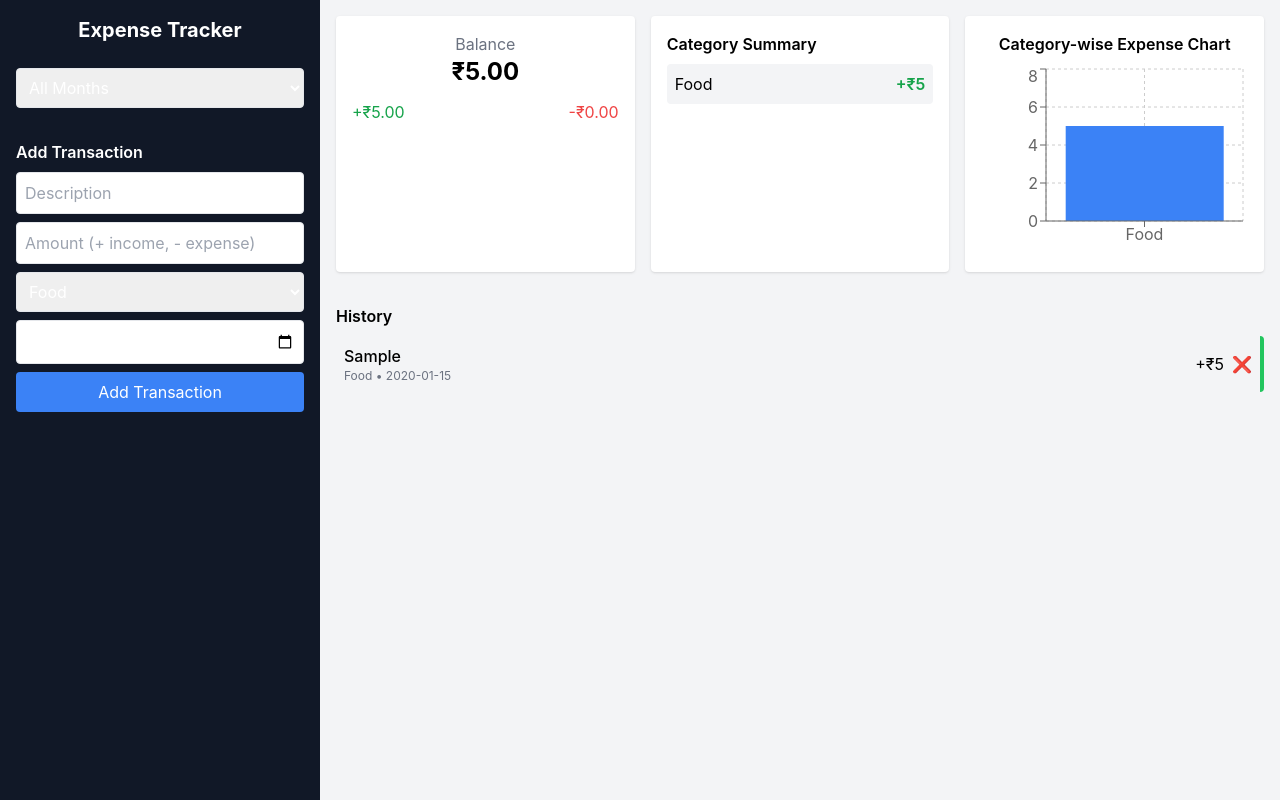
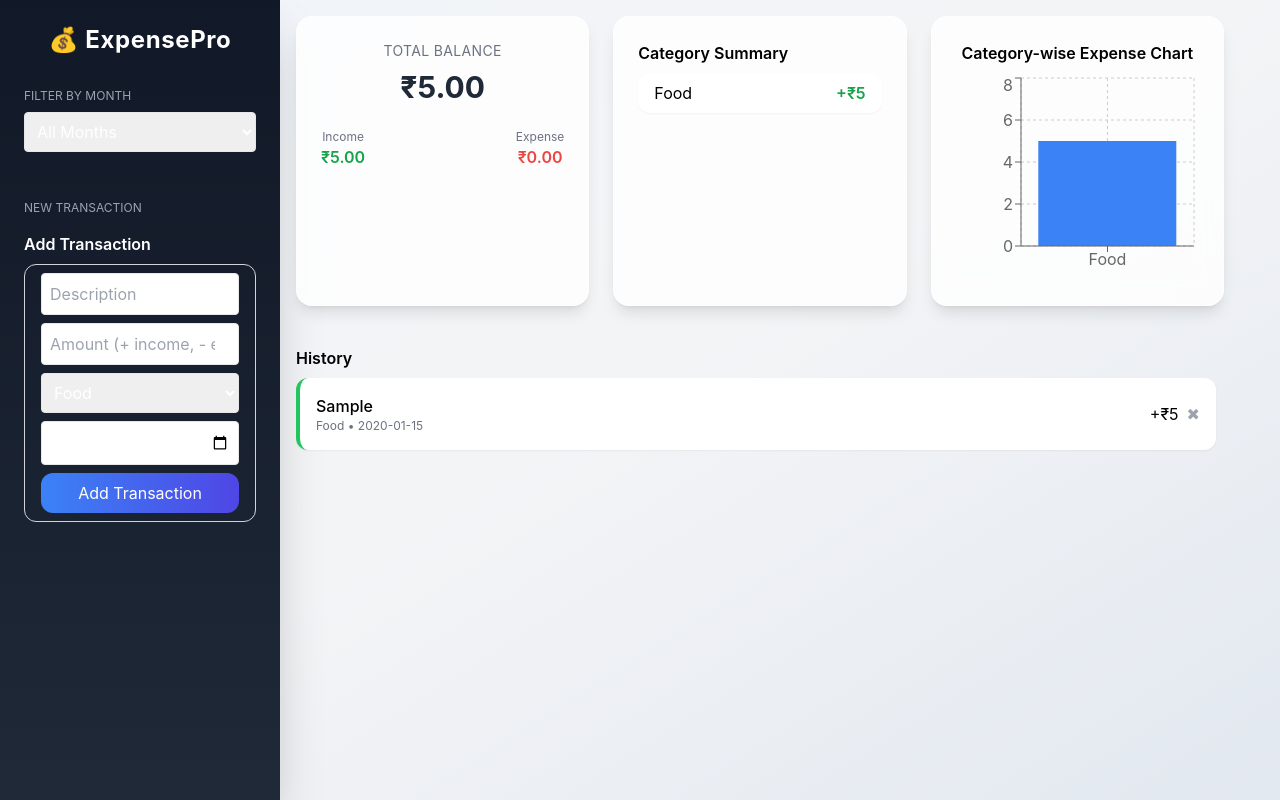
Before and after one commit to NaveenGowd1/react-expense-tracker, a React (Create React App) app: page / in a window 1280 px wide. Both pictures are taken after typing "Sample", "5", "2020-01-15" into the empty fields and a click on the button "Add Transaction". Built offline with nearby package versions, Linux system fonts and the light colour scheme.

Commit message:
Upgraded UI with advanced Tailwind dashboard design

```diff
--- a/src/App.js
+++ b/src/App.js
@@ -30,7 +30,8 @@ function App() {
       );
 
   return (
-    <div className="flex h-screen overflow-hidden bg-gray-100">
+    <div className="flex h-screen overflow-hidden bg-gradient-to-br from-slate-100 via-gray-100 to-slate-200">
+
       <Sidebar
         addTransaction={addTransaction}
         selectedMonth={selectedMonth}
--- a/src/components/AddTransaction.jsx
+++ b/src/components/AddTransaction.jsx
@@ -29,7 +29,8 @@ const AddTransaction = ({ addTransaction }) => {
     <div className="mt-4">
       <h3 className="font-semibold mb-2">Add Transaction</h3>
 
-      <form onSubmit={onSubmit}>
+      <form onSubmit={onSubmit} className="w-full rounded-xl border border-gray-300 px-4 py-2 focus:outline-none focus:ring-2 focus:ring-blue-400 mb-2"
+>
         <input
           type="text"
           placeholder="Description"
@@ -65,7 +66,8 @@ const AddTransaction = ({ addTransaction }) => {
           onChange={(e) => setDate(e.target.value)}
         />
 
-        <button className="w-full bg-blue-500 text-white p-2 rounded hover:bg-blue-600">
+        <button className="w-full bg-gradient-to-r from-blue-500 to-indigo-600 text-white py-2 rounded-xl hover:scale-[1.02] transition"
+>
           Add Transaction
         </button>
       </form>
--- a/src/components/Balance.jsx
+++ b/src/components/Balance.jsx
@@ -11,19 +11,31 @@ const Balance = ({ transactions }) => {
       .filter((a) => a < 0)
       .reduce((acc, val) => acc + val, 0) * -1
   ).toFixed(2);
+return (
+  <div className="bg-white/80 backdrop-blur-md border border-white/40 rounded-2xl shadow-lg p-6 text-center hover:shadow-xl transition">
+    <h4 className="text-sm text-gray-500 uppercase tracking-wide">
+      Total Balance
+    </h4>
 
-  return (
-  <div className="bg-white p-4 rounded shadow text-center">
-    <h4 className="text-gray-500">Balance</h4>
-    <h2 className="text-2xl font-bold">₹{total}</h2>
+    <h2 className="text-3xl font-bold mt-2 text-gray-800">
+      ₹{total}
+    </h2>
 
-    <div className="flex justify-between mt-3">
-      <span className="text-green-600">+₹{income}</span>
-      <span className="text-red-500">-₹{expense}</span>
+    <div className="flex justify-between mt-6">
+      <div>
+        <p className="text-xs text-gray-500">Income</p>
+        <p className="text-green-600 font-semibold">₹{income}</p>
+      </div>
+
+      <div>
+        <p className="text-xs text-gray-500">Expense</p>
+        <p className="text-red-500 font-semibold">₹{expense}</p>
+      </div>
     </div>
   </div>
 );
 
+
 };
 
 export default Balance;
--- a/src/components/CategoryChart.jsx
+++ b/src/components/CategoryChart.jsx
@@ -29,13 +29,15 @@ const CategoryChart = ({ transactions }) => {
   }
 
   return (
-    <div className="bg-white p-4 rounded shadow h-full">
+   <div className="bg-white/80 backdrop-blur-md border border-white/40 rounded-2xl shadow-lg p-6 hover:shadow-xl transition">
+
 
       <h3 className="font-semibold mb-2 text-center">
         Category-wise Expense Chart
       </h3>
 
-     <div className="w-full h-48">
+   <div className="w-full h-52">
+
 
         <ResponsiveContainer>
           <BarChart data={chartData}>
--- a/src/components/CategorySummary.jsx
+++ b/src/components/CategorySummary.jsx
@@ -6,7 +6,8 @@ const CategorySummary = ({ transactions }) => {
   }, {});
 
   return (
-    <div className="bg-white p-4 rounded shadow h-full">
+   <div className="bg-white/80 backdrop-blur-md border border-white/40 rounded-2xl shadow-lg p-6 hover:shadow-xl transition">
+
 
       <h3 className="font-semibold mb-2">Category Summary</h3>
 
@@ -16,10 +17,8 @@ const CategorySummary = ({ transactions }) => {
 
       <ul className="space-y-2">
         {Object.entries(categoryTotals).map(([category, total]) => (
-          <li
-            key={category}
-            className="flex justify-between bg-gray-100 p-2 rounded"
-          >
+          <li className="flex justify-between items-center bg-white rounded-xl px-4 py-2 shadow-sm">
+
             <span>{category}</span>
             <span
               className={`font-semibold ${
--- a/src/components/Dashboard.jsx
+++ b/src/components/Dashboard.jsx
@@ -7,14 +7,16 @@ const Dashboard = ({ transactions, deleteTransaction }) => {
   return (
     <div className="w-3/4 p-4 h-screen overflow-hidden">
       {/* Top section */}
-      <div className="grid grid-cols-3 gap-4">
+      <div className="grid grid-cols-3 gap-6">
+
         <Balance transactions={transactions} />
         <CategorySummary transactions={transactions} />
         <CategoryChart transactions={transactions} />
       </div>
 
       {/* Bottom section */}
-      <div className="mt-4 h-[45%] overflow-y-auto">
+      <div className="mt-6 h-[45%] overflow-y-auto pr-2">
+
         <TransactionList
           transactions={transactions}
           deleteTransaction={deleteTransaction}
--- a/src/components/Sidebar.jsx
+++ b/src/components/Sidebar.jsx
@@ -3,17 +3,27 @@ import MonthFilter from "./MonthFilter";
 
 const Sidebar = ({ addTransaction, selectedMonth, setSelectedMonth }) => {
   return (
-    <div className="w-1/4 bg-gray-900 text-white p-4 h-screen">
-      <h2 className="text-xl font-bold mb-6 text-center">
-        Expense Tracker
+    <div className="w-[280px] bg-gradient-to-b from-gray-900 to-gray-800 text-white p-6 h-screen shadow-2xl">
+      <h2 className="text-2xl font-bold mb-8 tracking-wide text-center">
+        💰 ExpensePro
       </h2>
 
-      <MonthFilter
-        selectedMonth={selectedMonth}
-        setSelectedMonth={setSelectedMonth}
-      />
+      <div className="mb-6">
+        <p className="text-xs uppercase text-gray-400 mb-2">
+          Filter by Month
+        </p>
+        <MonthFilter
+          selectedMonth={selectedMonth}
+          setSelectedMonth={setSelectedMonth}
+        />
+      </div>
 
-      <AddTransaction addTransaction={addTransaction} />
+      <div className="mt-8">
+        <p className="text-xs uppercase text-gray-400 mb-2">
+          New Transaction
+        </p>
+        <AddTransaction addTransaction={addTransaction} />
+      </div>
     </div>
   );
 };
--- a/src/components/TransactionList.jsx
+++ b/src/components/TransactionList.jsx
@@ -10,11 +10,13 @@ const TransactionList = ({ transactions, deleteTransaction }) => {
       <ul>
         {transactions.map((t) => (
           <li
-            key={t.id}
-            className={`flex justify-between items-center p-2 mb-2 rounded border-r-4 ${
-              t.amount < 0 ? "border-red-500" : "border-green-500"
-            }`}
-          >
+
+  key={t.id}
+  className={`flex justify-between items-center p-4 mb-3 rounded-xl bg-white shadow-sm hover:shadow-md transition border-l-4 ${
+    t.amount < 0 ? "border-red-500" : "border-green-500"
+  }`}
+    >
+
             <div>
               <p className="font-medium">{t.text}</p>
               <p className="text-xs text-gray-500">
@@ -27,12 +29,10 @@ const TransactionList = ({ transactions, deleteTransaction }) => {
                 {t.amount < 0 ? "-" : "+"}₹{Math.abs(t.amount)}
               </span>
 
-              <button
-                onClick={() => deleteTransaction(t.id)}
-                className="text-red-500 font-bold hover:text-red-700"
-              >
-                ❌
-              </button>
+                <button className="text-gray-400 hover:text-red-500 transition">
+    ✖
+    </button>
+
             </div>
           </li>
         ))}
```
